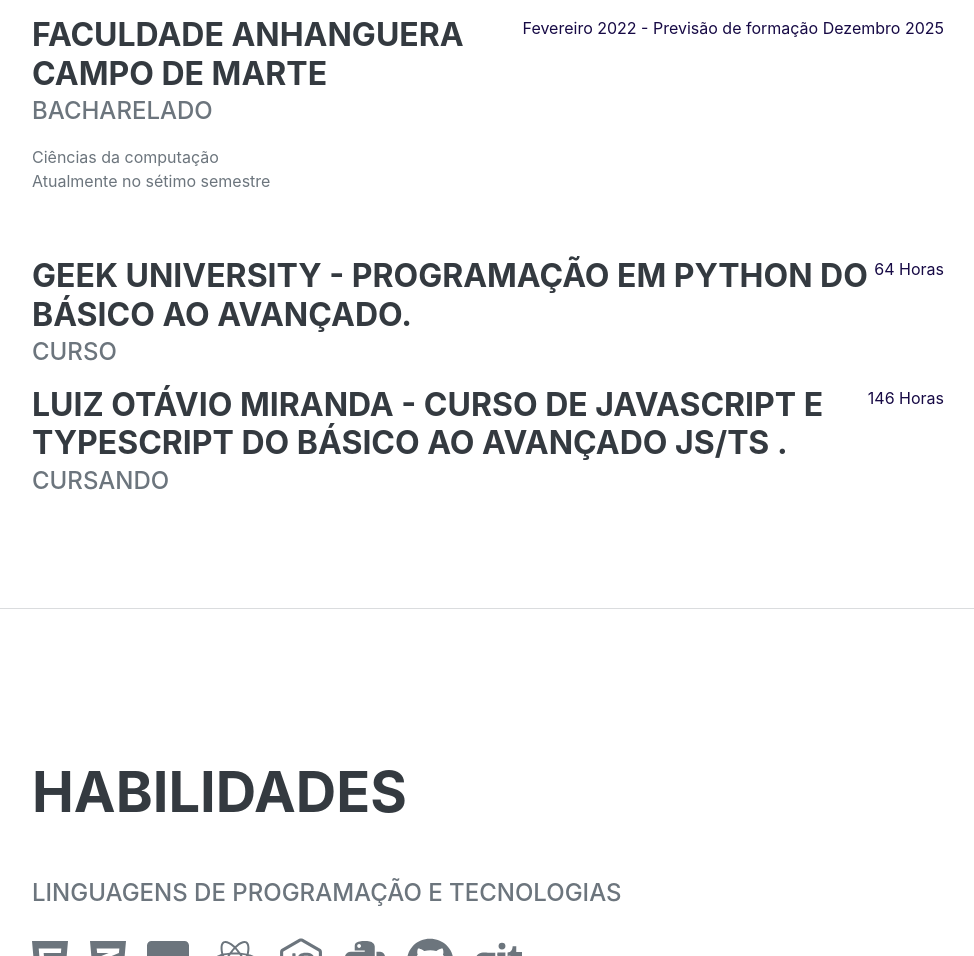
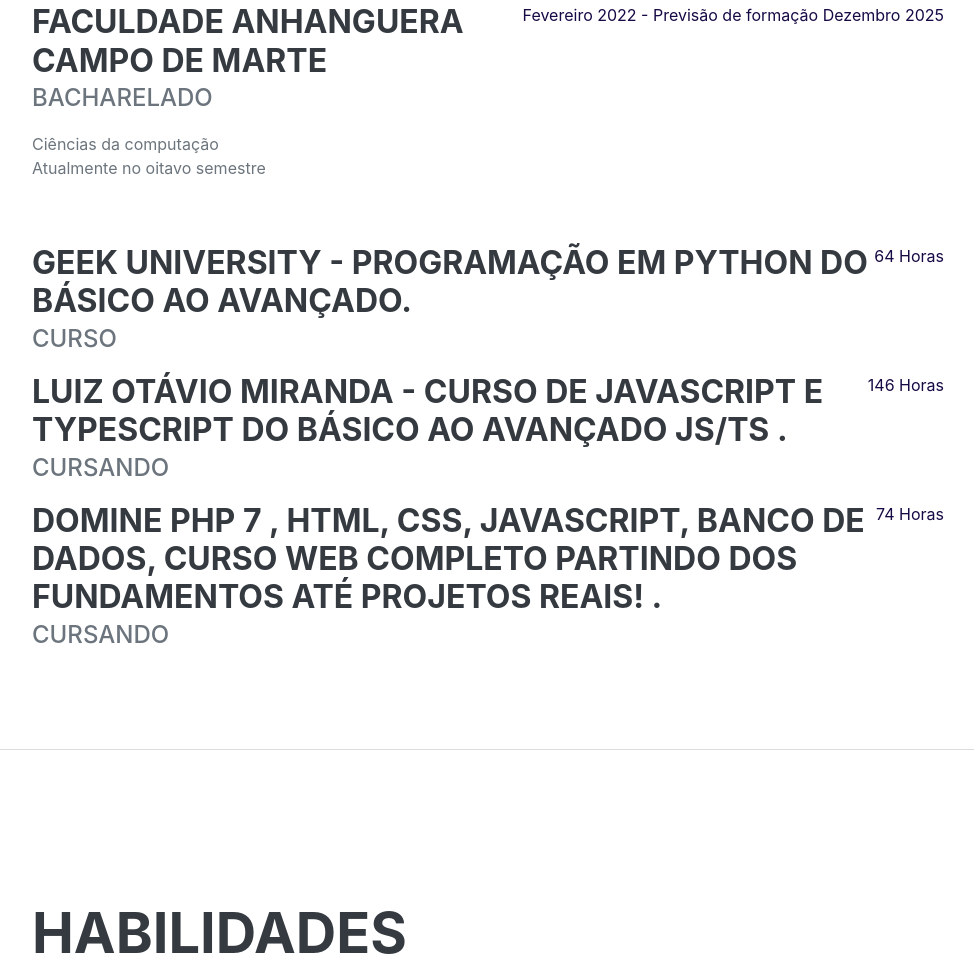
Before and after one commit to IsraelUeda/curriculo-em-p-gina-web, a plain HTML site: page index.html in a window 1280 px wide. Shown: the part 1794-2750 px from the top of the page, without its empty margins (288-1262 px from the left). Drawn offline with nearby package versions, Linux system fonts and the light colour scheme; a web font is replaced by a local one.

Commit message:
ajustes para segundo semestre 2025

```diff
--- a/index.html
+++ b/index.html
@@ -83,7 +83,7 @@
                             <h3 class="mb-0">Faculdade Anhanguera Campo de Marte</h3>
                             <div class="subheading mb-3">Bacharelado</div>
                             <div>Ciências da computação</div>
-                            <p>Atualmente no sétimo semestre</p>
+                            <p>Atualmente no oitavo semestre</p>
                         </div>
                         <div class="flex-shrink-0"><span class="text-primary">Fevereiro 2022 - Previsão de formação Dezembro 2025</span></div>
                     </div>
@@ -100,6 +100,13 @@
                             <div class="subheading mb-3">Cursando</div>
                         </div>
                         <div class="flex-shrink-0"><span class="text-primary">146 Horas</span></div>
+                    </div>
+                    <div class="d-flex flex-column flex-md-row justify-content-between">
+                        <div class="flex-grow-1">
+                            <h3 class="mb-0">Domine PHP 7 , HTML, CSS, JavaScript, Banco de Dados, Curso Web Completo partindo dos fundamentos até Projetos Reais! .</h3>
+                            <div class="subheading mb-3">Cursando</div>
+                        </div>
+                        <div class="flex-shrink-0"><span class="text-primary">74 Horas</span></div>
                     </div>
                 </div>
             </section>
```
